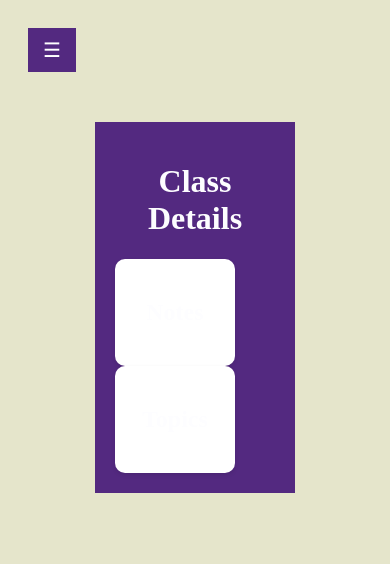
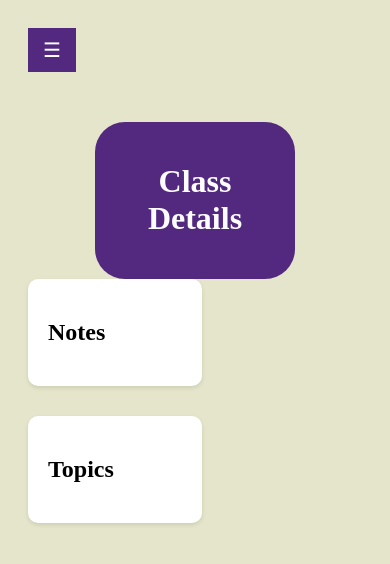
Before and after one commit to AbaDragon47/TAMUHack, a Django app: page /classes/ in a window 390 px wide. Shown: the top 564 px of the page. Run offline with Django 5.2, Linux system fonts and the light colour scheme.

Commit message:
design tweaks
rounded corners and a bunch of unresponsive css

```diff
--- a/myclasses/static/css/styles.css
+++ b/myclasses/static/css/styles.css
@@ -93,9 +93,10 @@ main {
 
 .tile {
     flex: 0 0 5px;
-    width: 50%;
+    width: 40%;
     height: auto;
     background-color: #fff;
+    margin-bottom: 30px;
     box-shadow: 0 2px 4px rgba(0, 0, 0, 0.1);
     padding: 20px;
     border-radius: 10px;
--- a/myclasses/templates/myclasses/base.html
+++ b/myclasses/templates/myclasses/base.html
@@ -34,6 +34,10 @@ body {
     background-color: #e5e5cb;
     font-family: 'Times New Roman', Times, serif;
 }
+header {
+    border-radius: 30px;
+    border: #432069;
+}
 </style>
 
 </DOCTYPE!>
--- a/study/static/css/styles.css
+++ b/study/static/css/styles.css
@@ -23,6 +23,7 @@ main {
     padding: 20px;
     border-radius: 10px;
     transition: transform 0.3s ease-in-out;
+
 }
 
 .tile:hover {
--- a/study/templates/study/class.html
+++ b/study/templates/study/class.html
@@ -9,7 +9,9 @@
             <link rel="stylesheet" href="../../static/css/styles.css">
         {% endblock %}
 
-        <div class="tile">
+    </header>
+
+    <div class="tile" >
         <h2>Notes</h2>
         <p>
             {% block notes %}
@@ -26,6 +28,5 @@
             {% endblock %}
         </p>
     </div>
-    </header>
 </div>
 {% endblock %}
```
Lines whose indentation alone changed are shown as unchanged.
